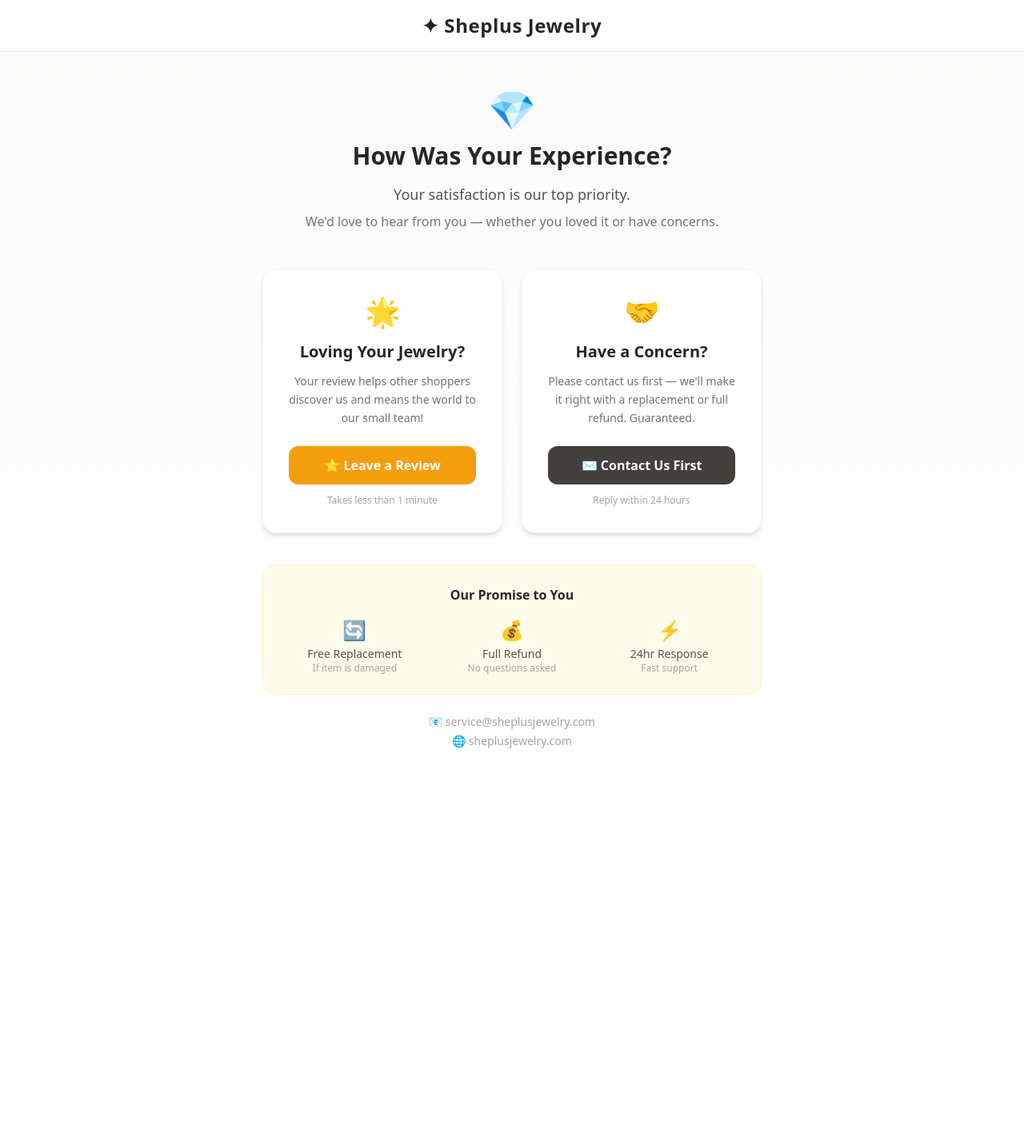
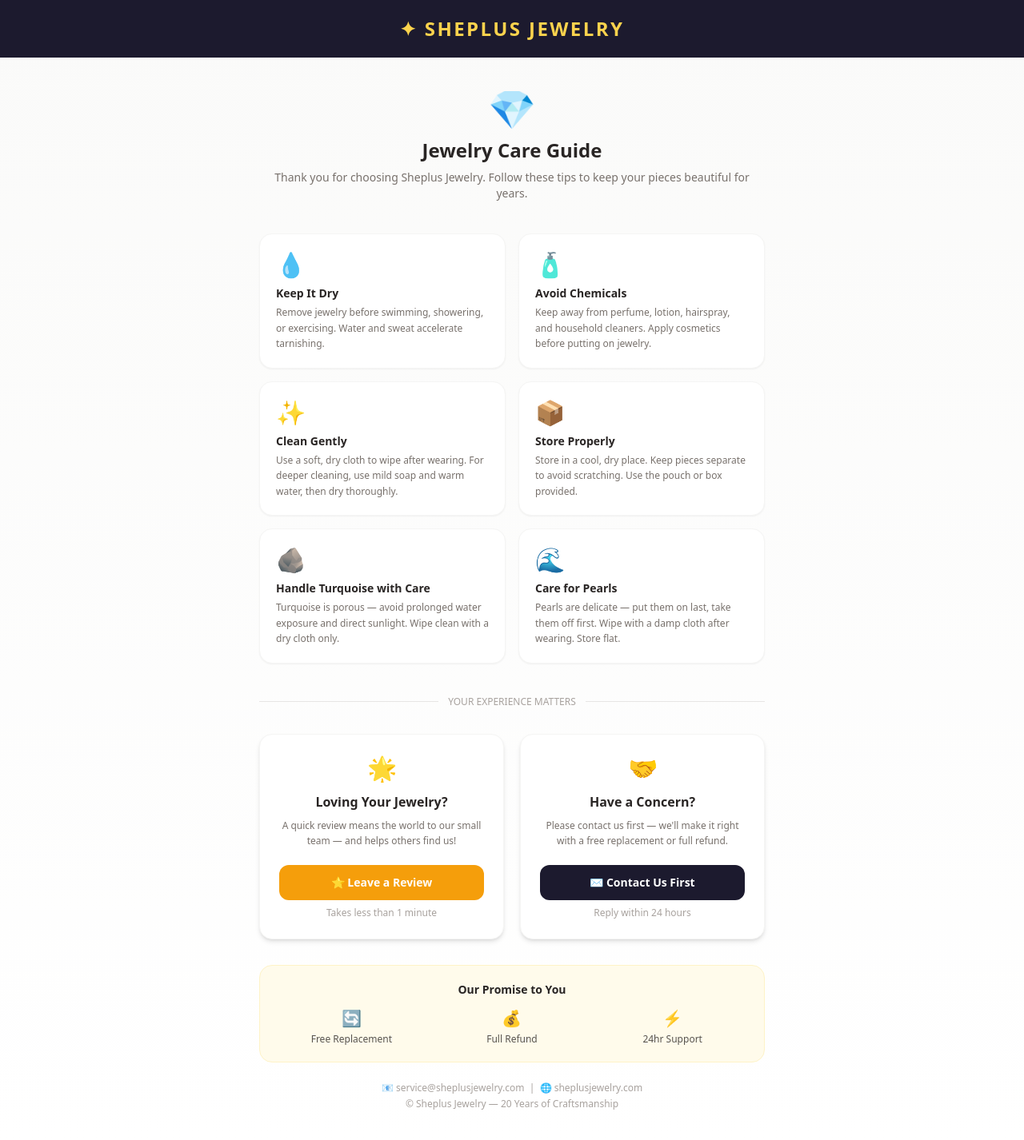
Before and after one commit to apriljacky1988-collab/sheplusjewelry, a Next.js app: page /jewelry-care in a window 1280 px wide. Shown: the top 1426 px of the page at 80% size. Before the commit the page ends 985 px from the top, so only its background shows below. Built offline with nearby package versions, Linux system fonts and the light colour scheme.

Commit message:
Add jewelry care tips + contact form to /jewelry-care page

```diff
--- a/app/jewelry-care/page.tsx
+++ b/app/jewelry-care/page.tsx
@@ -17,199 +17,199 @@ export default function JewelryCarePage() {
         headers: { "Content-Type": "application/json" },
         body: JSON.stringify(form),
       });
-      if (res.ok) {
-        setSubmitted(true);
-      }
+      if (res.ok) setSubmitted(true);
     } catch (err) {
       console.error(err);
     }
     setLoading(false);
   };
 
+  const careTips = [
+    {
+      icon: "💧",
+      title: "Keep It Dry",
+      desc: "Remove jewelry before swimming, showering, or exercising. Water and sweat accelerate tarnishing.",
+    },
+    {
+      icon: "🧴",
+      title: "Avoid Chemicals",
+      desc: "Keep away from perfume, lotion, hairspray, and household cleaners. Apply cosmetics before putting on jewelry.",
+    },
+    {
+      icon: "✨",
+      title: "Clean Gently",
+      desc: "Use a soft, dry cloth to wipe after wearing. For deeper cleaning, use mild soap and warm water, then dry thoroughly.",
+    },
+    {
+      icon: "📦",
+      title: "Store Properly",
+      desc: "Store in a cool, dry place. Keep pieces separate to avoid scratching. Use the pouch or box provided.",
+    },
+    {
+      icon: "🪨",
+      title: "Handle Turquoise with Care",
+      desc: "Turquoise is porous — avoid prolonged water exposure and direct sunlight. Wipe clean with a dry cloth only.",
+    },
+    {
+      icon: "🌊",
+      title: "Care for Pearls",
+      desc: "Pearls are delicate — put them on last, take them off first. Wipe with a damp cloth after wearing. Store flat.",
+    },
+  ];
+
   return (
     <main className="min-h-screen bg-gradient-to-b from-stone-50 to-white">
       {/* Header */}
-      <div className="bg-white border-b border-stone-200 py-4 px-6">
-        <div className="max-w-4xl mx-auto flex items-center justify-center">
-          <span className="text-2xl font-bold text-stone-800 tracking-wide">
-            ✦ Sheplus Jewelry
+      <div className="bg-[#1c1a2e] py-5 px-6">
+        <div className="max-w-2xl mx-auto flex items-center justify-center">
+          <span className="text-2xl font-bold text-amber-300 tracking-widest">
+            ✦ SHEPLUS JEWELRY
           </span>
         </div>
       </div>
 
-      {/* Hero Section */}
-      <div className="max-w-2xl mx-auto px-6 py-12 text-center">
-        <div className="text-5xl mb-4">💎</div>
-        <h1 className="text-3xl font-bold text-stone-800 mb-4">
-          How Was Your Experience?
+      <div className="max-w-2xl mx-auto px-5 py-10">
+
+        {/* Hero */}
+        <div className="text-center mb-10">
+          <div className="text-5xl mb-3">💎</div>
+          <h1 className="text-2xl font-bold text-stone-800 mb-2">
+            Jewelry Care Guide
           </h1>
-        <p className="text-lg text-stone-600 mb-2">
-          Your satisfaction is our top priority.
-        </p>
-        <p className="text-stone-500">
-          We&apos;d love to hear from you — whether you loved it or have concerns.
+          <p className="text-stone-500 text-sm">
+            Thank you for choosing Sheplus Jewelry. Follow these tips to keep your pieces beautiful for years.
           </p>
         </div>
 
-      <div className="max-w-2xl mx-auto px-6 pb-12">
+        {/* Care Tips Grid */}
+        <div className="grid grid-cols-1 sm:grid-cols-2 gap-4 mb-10">
+          {careTips.map((tip, i) => (
+            <div key={i} className="bg-white rounded-2xl border border-stone-100 shadow-sm p-5">
+              <div className="text-3xl mb-2">{tip.icon}</div>
+              <h3 className="font-bold text-stone-800 mb-1 text-sm">{tip.title}</h3>
+              <p className="text-stone-500 text-xs leading-relaxed">{tip.desc}</p>
+            </div>
+          ))}
+        </div>
+
+        {/* Divider */}
+        <div className="flex items-center gap-3 mb-8">
+          <div className="flex-1 h-px bg-stone-200"></div>
+          <span className="text-stone-400 text-xs">YOUR EXPERIENCE MATTERS</span>
+          <div className="flex-1 h-px bg-stone-200"></div>
+        </div>
 
         {/* Two Path Cards */}
         {!showForm && !submitted && (
-          <>
-            <div className="grid grid-cols-1 md:grid-cols-2 gap-6">
-              {/* Happy Path */}
-              <div className="bg-white rounded-2xl shadow-md border border-stone-100 p-8 text-center hover:shadow-lg transition-shadow">
-                <div className="text-4xl mb-4">🌟</div>
-                <h2 className="text-xl font-bold text-stone-800 mb-3">
-                  Loving Your Jewelry?
-                </h2>
-                <p className="text-stone-500 text-sm mb-6 leading-relaxed">
-                  Your review helps other shoppers discover us and means the world to our small team!
+          <div className="grid grid-cols-1 sm:grid-cols-2 gap-5 mb-8">
+            {/* Happy */}
+            <div className="bg-white rounded-2xl shadow-md border border-stone-100 p-6 text-center hover:shadow-lg transition-shadow">
+              <div className="text-3xl mb-3">🌟</div>
+              <h2 className="text-base font-bold text-stone-800 mb-2">Loving Your Jewelry?</h2>
+              <p className="text-stone-500 text-xs mb-5 leading-relaxed">
+                A quick review means the world to our small team — and helps others find us!
               </p>
               <a
                 href="https://www.amazon.com/review/create-review?asin=B0FNWV1T9Q"
                 target="_blank"
                 rel="noopener noreferrer"
-                  className="block w-full bg-amber-500 hover:bg-amber-600 text-white font-semibold py-3 px-6 rounded-xl transition-colors"
+                className="block w-full bg-amber-500 hover:bg-amber-600 text-white font-semibold py-3 px-4 rounded-xl transition-colors text-sm"
               >
                 ⭐ Leave a Review
               </a>
-                <p className="text-xs text-stone-400 mt-3">Takes less than 1 minute</p>
+              <p className="text-xs text-stone-400 mt-2">Takes less than 1 minute</p>
             </div>
 
-              {/* Unhappy Path */}
-              <div className="bg-white rounded-2xl shadow-md border border-stone-100 p-8 text-center hover:shadow-lg transition-shadow">
-                <div className="text-4xl mb-4">🤝</div>
-                <h2 className="text-xl font-bold text-stone-800 mb-3">
-                  Have a Concern?
-                </h2>
-                <p className="text-stone-500 text-sm mb-6 leading-relaxed">
-                  Please contact us first — we&apos;ll make it right with a replacement or full refund. Guaranteed.
+            {/* Unhappy */}
+            <div className="bg-white rounded-2xl shadow-md border border-stone-100 p-6 text-center hover:shadow-lg transition-shadow">
+              <div className="text-3xl mb-3">🤝</div>
+              <h2 className="text-base font-bold text-stone-800 mb-2">Have a Concern?</h2>
+              <p className="text-stone-500 text-xs mb-5 leading-relaxed">
+                Please contact us first — we&apos;ll make it right with a free replacement or full refund.
               </p>
               <button
                 onClick={() => setShowForm(true)}
-                  className="block w-full bg-stone-700 hover:bg-stone-800 text-white font-semibold py-3 px-6 rounded-xl transition-colors"
+                className="block w-full bg-[#1c1a2e] hover:bg-[#2d2b40] text-white font-semibold py-3 px-4 rounded-xl transition-colors text-sm"
               >
                 ✉️ Contact Us First
               </button>
-                <p className="text-xs text-stone-400 mt-3">Reply within 24 hours</p>
+              <p className="text-xs text-stone-400 mt-2">Reply within 24 hours</p>
             </div>
           </div>
-
-            {/* Trust Section */}
-            <div className="mt-10 bg-amber-50 rounded-2xl p-6 text-center border border-amber-100">
-              <h3 className="font-bold text-stone-800 mb-4">Our Promise to You</h3>
-              <div className="grid grid-cols-3 gap-4 text-sm text-stone-600">
-                <div>
-                  <div className="text-2xl mb-1">🔄</div>
-                  <div className="font-medium">Free Replacement</div>
-                  <div className="text-xs text-stone-400">If item is damaged</div>
-                </div>
-                <div>
-                  <div className="text-2xl mb-1">💰</div>
-                  <div className="font-medium">Full Refund</div>
-                  <div className="text-xs text-stone-400">No questions asked</div>
-                </div>
-                <div>
-                  <div className="text-2xl mb-1">⚡</div>
-                  <div className="font-medium">24hr Response</div>
-                  <div className="text-xs text-stone-400">Fast support</div>
-                </div>
-              </div>
-            </div>
-          </>
         )}
 
         {/* Contact Form */}
         {showForm && !submitted && (
-          <div className="bg-white rounded-2xl shadow-md border border-stone-100 p-8">
+          <div className="bg-white rounded-2xl shadow-md border border-stone-100 p-7 mb-8">
             <button
               onClick={() => setShowForm(false)}
               className="text-stone-400 hover:text-stone-600 text-sm mb-4 flex items-center gap-1"
             >
               ← Back
             </button>
-            <h2 className="text-xl font-bold text-stone-800 mb-2">Tell Us What Happened</h2>
-            <p className="text-stone-500 text-sm mb-6">
-              We&apos;ll respond within 24 hours and make it right — replacement or full refund, your choice.
+            <h2 className="text-lg font-bold text-stone-800 mb-1">Tell Us What Happened</h2>
+            <p className="text-stone-500 text-sm mb-5">
+              We&apos;ll respond within 24 hours — replacement or full refund, your choice.
             </p>
             <form onSubmit={handleSubmit} className="space-y-4">
               <div>
                 <label className="block text-sm font-medium text-stone-700 mb-1">Your Name *</label>
-                <input
-                  required
-                  type="text"
-                  placeholder="Jane Smith"
-                  value={form.name}
+                <input required type="text" placeholder="Jane Smith" value={form.name}
                   onChange={e => setForm({ ...form, name: e.target.value })}
-                  className="w-full border border-stone-200 rounded-xl px-4 py-3 text-sm focus:outline-none focus:ring-2 focus:ring-amber-400"
-                />
+                  className="w-full border border-stone-200 rounded-xl px-4 py-3 text-sm focus:outline-none focus:ring-2 focus:ring-amber-400" />
               </div>
               <div>
                 <label className="block text-sm font-medium text-stone-700 mb-1">Your Email *</label>
-                <input
-                  required
-                  type="email"
-                  placeholder="jane@email.com"
-                  value={form.email}
+                <input required type="email" placeholder="jane@email.com" value={form.email}
                   onChange={e => setForm({ ...form, email: e.target.value })}
-                  className="w-full border border-stone-200 rounded-xl px-4 py-3 text-sm focus:outline-none focus:ring-2 focus:ring-amber-400"
-                />
+                  className="w-full border border-stone-200 rounded-xl px-4 py-3 text-sm focus:outline-none focus:ring-2 focus:ring-amber-400" />
               </div>
               <div>
                 <label className="block text-sm font-medium text-stone-700 mb-1">Amazon Order ID</label>
-                <input
-                  type="text"
-                  placeholder="e.g. 113-1234567-8901234"
-                  value={form.orderId}
+                <input type="text" placeholder="e.g. 113-1234567-8901234" value={form.orderId}
                   onChange={e => setForm({ ...form, orderId: e.target.value })}
-                  className="w-full border border-stone-200 rounded-xl px-4 py-3 text-sm focus:outline-none focus:ring-2 focus:ring-amber-400"
-                />
+                  className="w-full border border-stone-200 rounded-xl px-4 py-3 text-sm focus:outline-none focus:ring-2 focus:ring-amber-400" />
               </div>
               <div>
                 <label className="block text-sm font-medium text-stone-700 mb-1">What happened? *</label>
-                <textarea
-                  required
-                  rows={4}
-                  placeholder="Please describe the issue with your order..."
-                  value={form.issue}
+                <textarea required rows={4} placeholder="Please describe the issue..." value={form.issue}
                   onChange={e => setForm({ ...form, issue: e.target.value })}
-                  className="w-full border border-stone-200 rounded-xl px-4 py-3 text-sm focus:outline-none focus:ring-2 focus:ring-amber-400 resize-none"
-                />
+                  className="w-full border border-stone-200 rounded-xl px-4 py-3 text-sm focus:outline-none focus:ring-2 focus:ring-amber-400 resize-none" />
               </div>
-              <button
-                type="submit"
-                disabled={loading}
-                className="w-full bg-stone-700 hover:bg-stone-800 disabled:bg-stone-400 text-white font-semibold py-3 px-6 rounded-xl transition-colors"
-              >
+              <button type="submit" disabled={loading}
+                className="w-full bg-[#1c1a2e] hover:bg-[#2d2b40] disabled:bg-stone-400 text-white font-semibold py-3 px-6 rounded-xl transition-colors">
                 {loading ? "Sending..." : "Send Message →"}
               </button>
             </form>
           </div>
         )}
 
-        {/* Success State */}
+        {/* Success */}
         {submitted && (
-          <div className="bg-white rounded-2xl shadow-md border border-stone-100 p-12 text-center">
+          <div className="bg-white rounded-2xl shadow-md border border-stone-100 p-12 text-center mb-8">
             <div className="text-5xl mb-4">✅</div>
-            <h2 className="text-2xl font-bold text-stone-800 mb-3">Message Received!</h2>
-            <p className="text-stone-500 mb-2">Thank you for reaching out.</p>
-            <p className="text-stone-500 mb-6">
-              We&apos;ll get back to you within <strong>24 hours</strong> with a solution.
-            </p>
-            <p className="text-sm text-stone-400">
-              📧 service@sheplusjewelry.com
-            </p>
+            <h2 className="text-xl font-bold text-stone-800 mb-2">Message Received!</h2>
+            <p className="text-stone-500 mb-6">We&apos;ll get back to you within <strong>24 hours</strong> with a solution.</p>
+            <p className="text-sm text-stone-400">📧 service@sheplusjewelry.com</p>
           </div>
         )}
 
-        {/* Contact Info */}
-        {!showForm && !submitted && (
-          <div className="mt-6 text-center text-stone-400 text-sm">
-            <p>📧 service@sheplusjewelry.com</p>
-            <p className="mt-1">🌐 sheplusjewelry.com</p>
+        {/* Promise Bar */}
+        <div className="bg-amber-50 rounded-2xl p-5 text-center border border-amber-100 mb-6">
+          <h3 className="font-bold text-stone-800 mb-3 text-sm">Our Promise to You</h3>
+          <div className="grid grid-cols-3 gap-3 text-xs text-stone-600">
+            <div><div className="text-xl mb-1">🔄</div><div className="font-medium">Free Replacement</div></div>
+            <div><div className="text-xl mb-1">💰</div><div className="font-medium">Full Refund</div></div>
+            <div><div className="text-xl mb-1">⚡</div><div className="font-medium">24hr Support</div></div>
           </div>
-        )}
+        </div>
+
+        {/* Footer */}
+        <div className="text-center text-stone-400 text-xs">
+          <p>📧 service@sheplusjewelry.com &nbsp;|&nbsp; 🌐 sheplusjewelry.com</p>
+          <p className="mt-1">© Sheplus Jewelry — 20 Years of Craftsmanship</p>
+        </div>
+
       </div>
     </main>
   );
```
Lines whose indentation alone changed are shown as unchanged.
